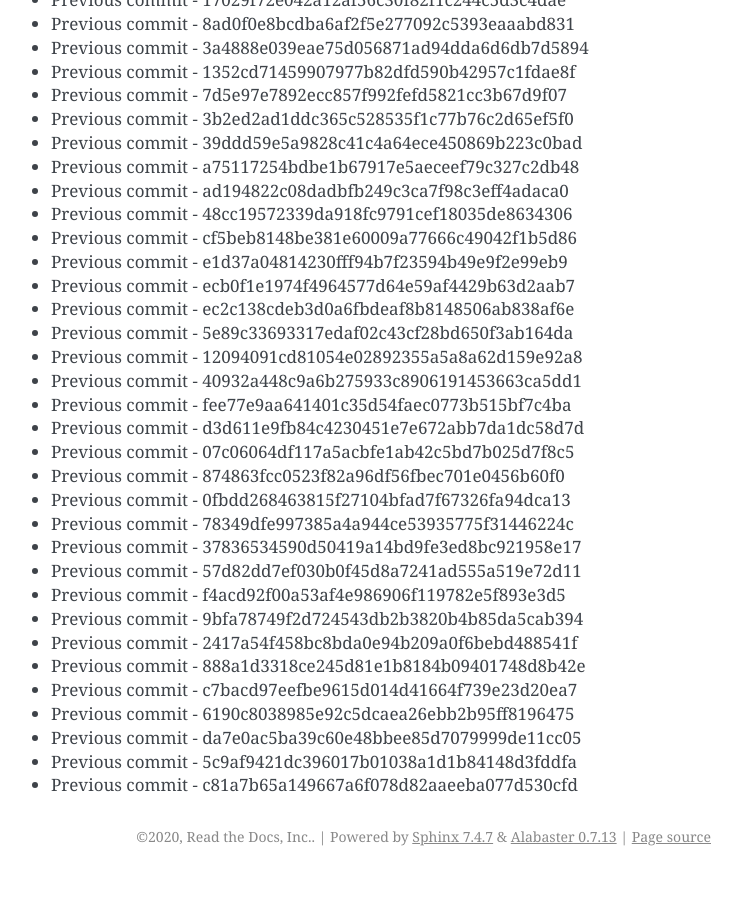
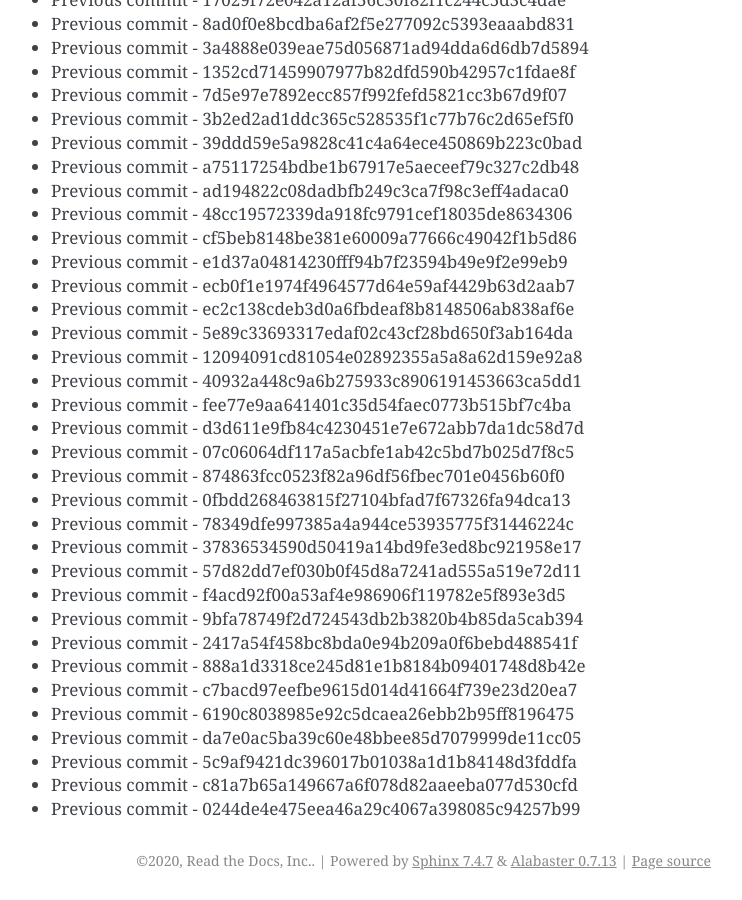
Before and after one commit to readthedocs/rtd-git-stresstest, a Sphinx documentation site: the page built from docs/updates.rst, in a window 1280 px wide and 900 px high, scrolled down 41824 px. Shown: the whole window, without its empty margins (399-1141 px from the left). Built offline with Sphinx 7.4.7, drawn with Linux system fonts in a browser that asks for light colours; before the commit the page ends 42700 px from its top, so only the background shows below that.

Commit message:
Generating commit from previous: 0244de4e475eea46a29c4067a398085c94257b99

```diff
--- a/docs/updates.rst
+++ b/docs/updates.rst
@@ -1789,3 +1789,4 @@ It can be tested for any performance characteristics.
 * Previous commit - da7e0ac5ba39c60e48bbee85d7079999de11cc05
 * Previous commit - 5c9af9421dc396017b01038a1d1b84148d3fddfa
 * Previous commit - c81a7b65a149667a6f078d82aaeeba077d530cfd
+* Previous commit - 0244de4e475eea46a29c4067a398085c94257b99
```
